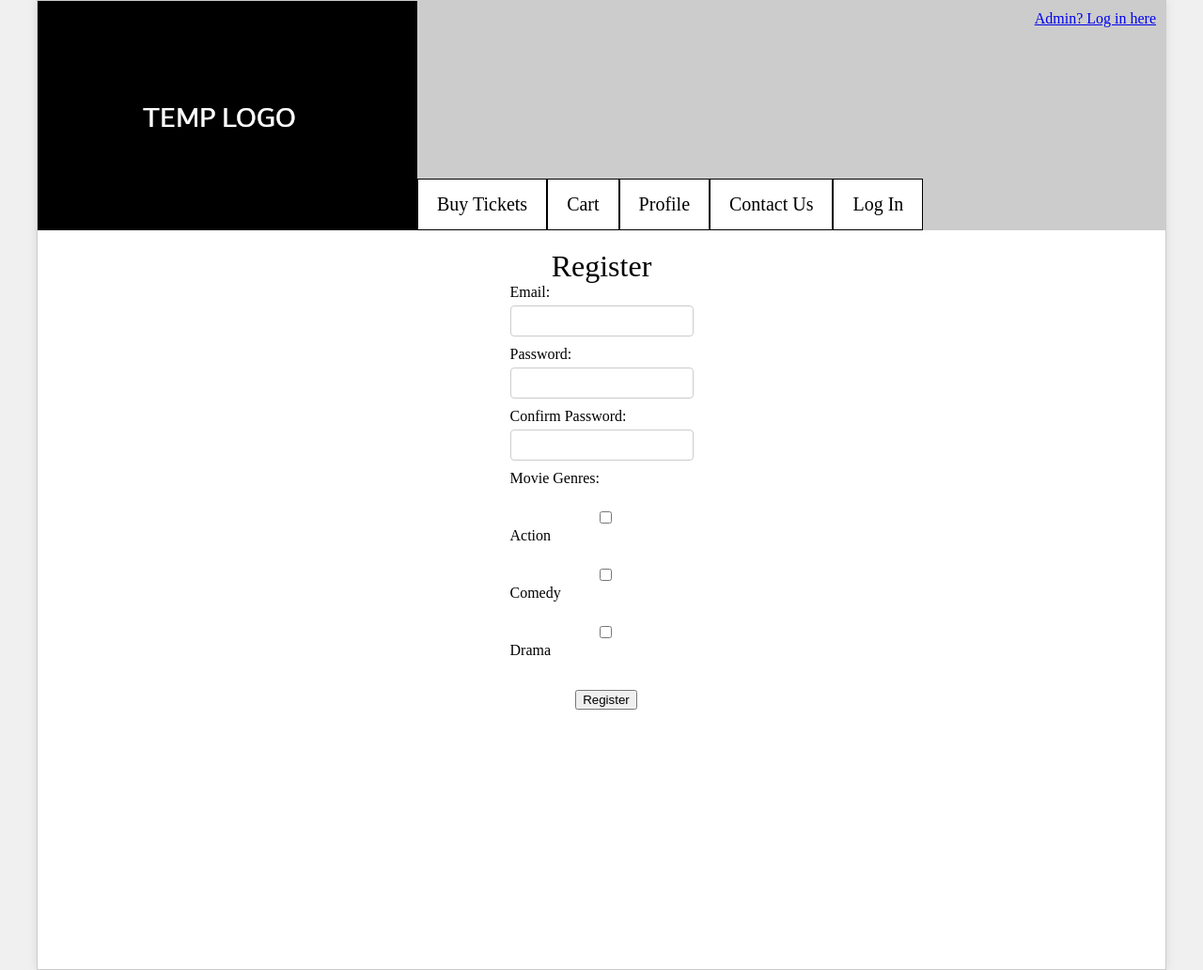
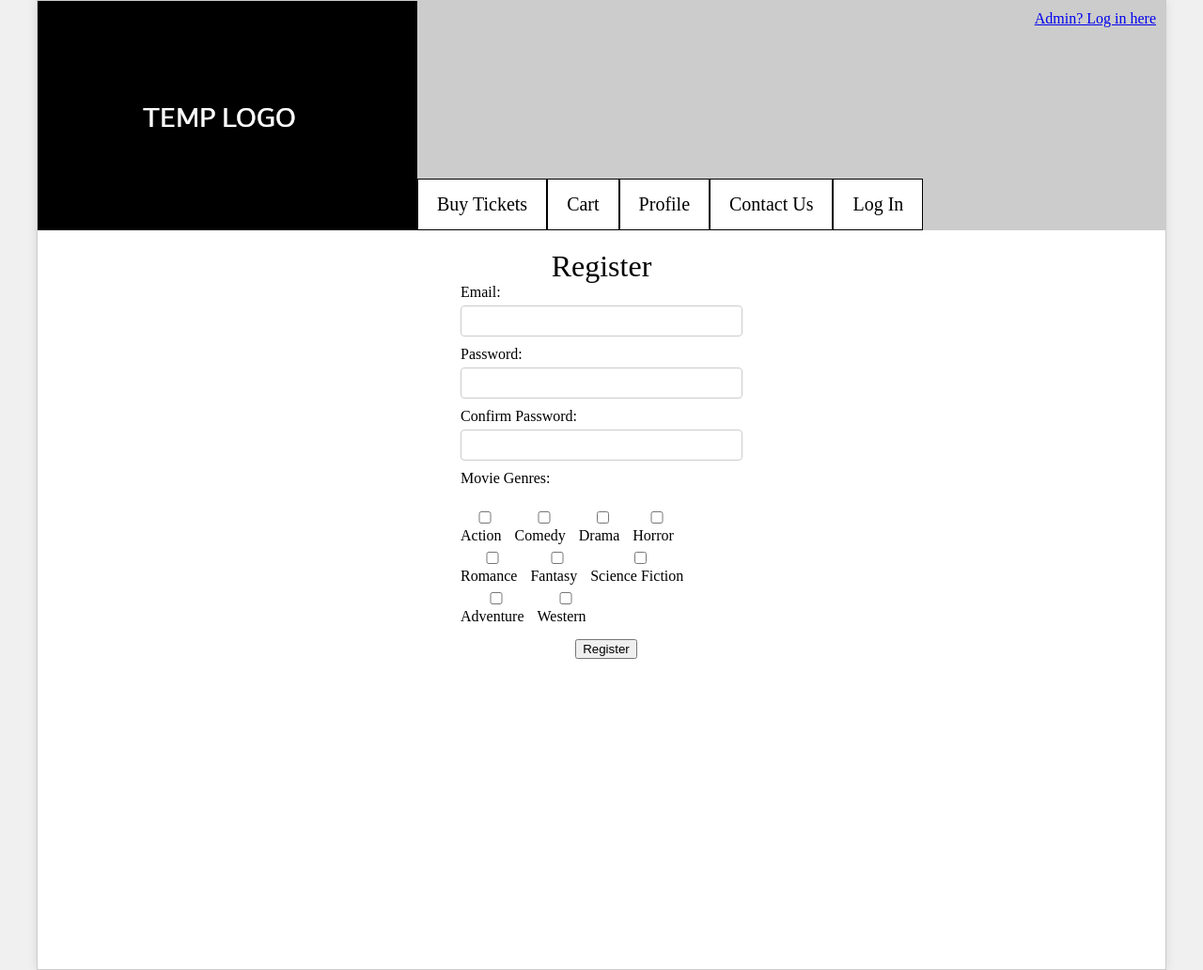
Before and after one commit to MColombo00/CSC330-TheaterHub, a Flask app: page /register in a window 1280 px wide. Shown: the whole page at 94% size. Run offline with Flask 3, Linux system fonts and the light colour scheme; parts of the project's set-up code (start-up, migrations or seed data) failed here and were passed over.

Commit message:
Added more genres

```diff
--- a/app/templates/register.html
+++ b/app/templates/register.html
@@ -18,13 +18,42 @@
     </div>
     <div class="form-group">
       <label for="genres">Movie Genres:</label><br>
-      <input type="checkbox" id="action" name="genre" value="action">
-      <label for="action"> Action</label><br>
-      <input type="checkbox" id="comedy" name="genre" value="comedy">
-      <label for="comedy"> Comedy</label><br>
-      <input type="checkbox" id="drama" name="genre" value="drama">
-      <label for="drama"> Drama</label><br>
-      <!-- Add more checkboxes for other genres as needed -->
+      <div class="checkbox-group">
+        <input type="checkbox" id="action" name="genre" value="action">
+        <label for="action"> Action</label>
+      </div>
+      <div class="checkbox-group">
+        <input type="checkbox" id="comedy" name="genre" value="comedy">
+        <label for="comedy"> Comedy</label>
+      </div>
+      <div class="checkbox-group">
+        <input type="checkbox" id="drama" name="genre" value="drama">
+        <label for="drama"> Drama</label>
+      </div>
+      <div class="checkbox-group">
+        <input type="checkbox" id="horror" name="genre" value="horror">
+        <label for="horror"> Horror</label>
+      </div>
+      <div class="checkbox-group">
+        <input type="checkbox" id="romance" name="genre" value="romance">
+        <label for="romance"> Romance</label>
+      </div>
+      <div class="checkbox-group">
+        <input type="checkbox" id="fantasy" name="genre" value="fantasy">
+        <label for="fantasy"> Fantasy</label>
+      </div>
+      <div class="checkbox-group">
+        <input type="checkbox" id="science fiction" name="genre" value="science fiction">
+        <label for="science fiction"> Science Fiction</label>
+      </div>
+      <div class="checkbox-group">
+        <input type="checkbox" id="adventure" name="genre" value="adventure">
+        <label for="adventure"> Adventure</label>
+      </div>
+      <div class="checkbox-group">
+        <input type="checkbox" id="western" name="genre" value="western">
+        <label for="western"> Western</label>
+      </div>
     </div>
     <div class="button-container">
       <button type="submit">Register</button>
@@ -36,4 +65,10 @@
     {{ error }}
   {% endif %}
 </div>
+<style>
+  .checkbox-group {
+    display: inline-block;
+    margin-right: 10px;
+  }
+</style>
 {% endblock %}
```
Also changed, not shown: app/templates/change_genres.html (+13 -1 lines), profiles.db.
